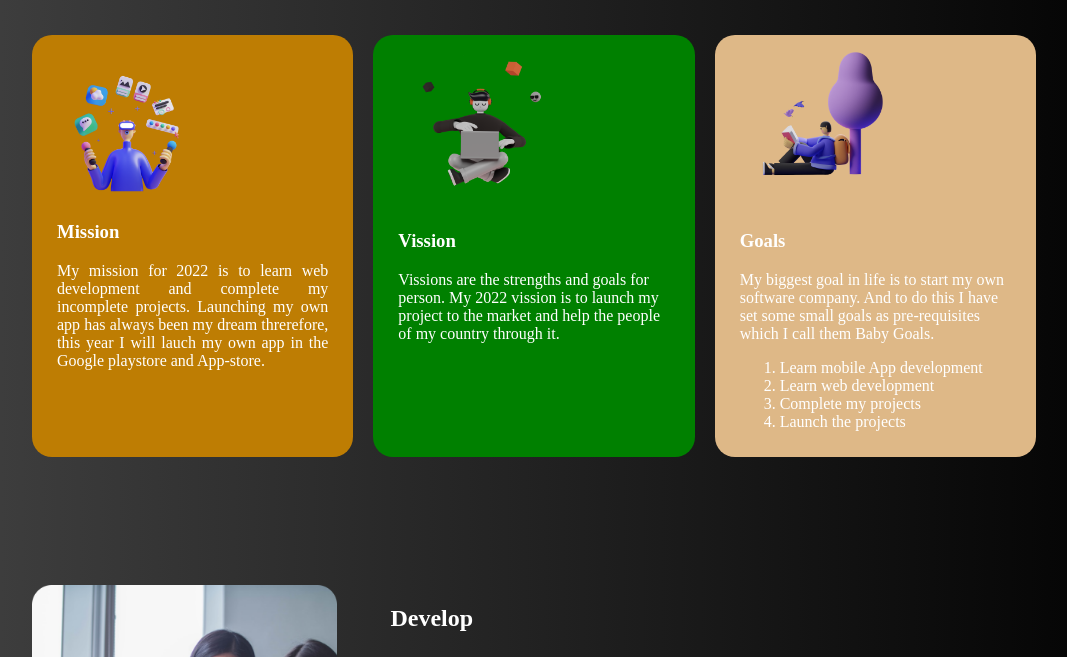
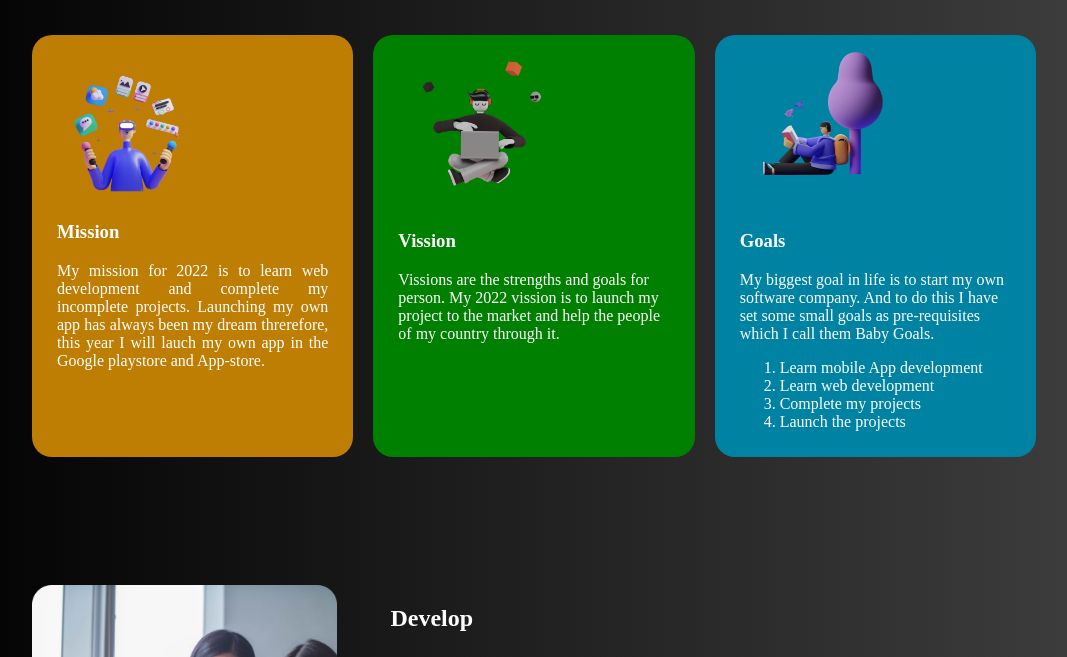
Before and after one commit to HasinSadique/My-Mission-2022, a plain HTML site: page index.html in a window 1280 px wide. Shown: the part 690-1347 px from the top of the page, without its empty margins (96-1163 px from the left). Drawn offline with Linux system fonts and the light colour scheme.

Commit message:
All done change color to right

```diff
--- a/style.css
+++ b/style.css
@@ -6,7 +6,7 @@
 
     body {
         /* background-color: black; */
-        background-image: linear-gradient(to left,black, rgb(66, 66, 66));
+        background-image: linear-gradient(to right,black, rgb(66, 66, 66));
         color: white;
         padding-top: 5%;
         margin: 0%;
@@ -86,7 +86,7 @@
 
     #goals {
         width: 30%;
-        background-color: burlywood;
+        background-color: rgb(0, 131, 163);
         margin-right: 20px;
         /* padding: 30%; */
         padding: 10px 25px;
@@ -115,7 +115,7 @@
 
     footer{
         background-color: black;
-        height: 20vh;
+        height: 17vh;
     }
 
     footer h2 {
```
